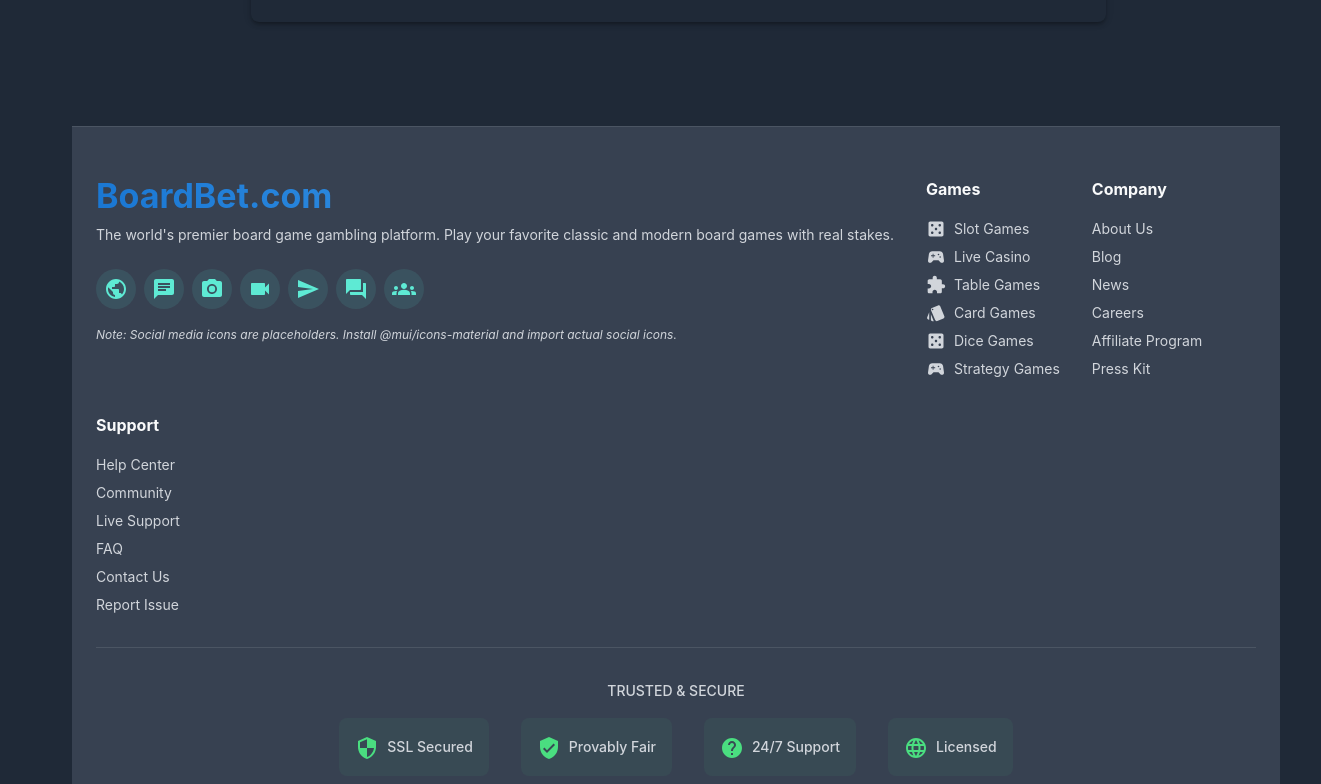
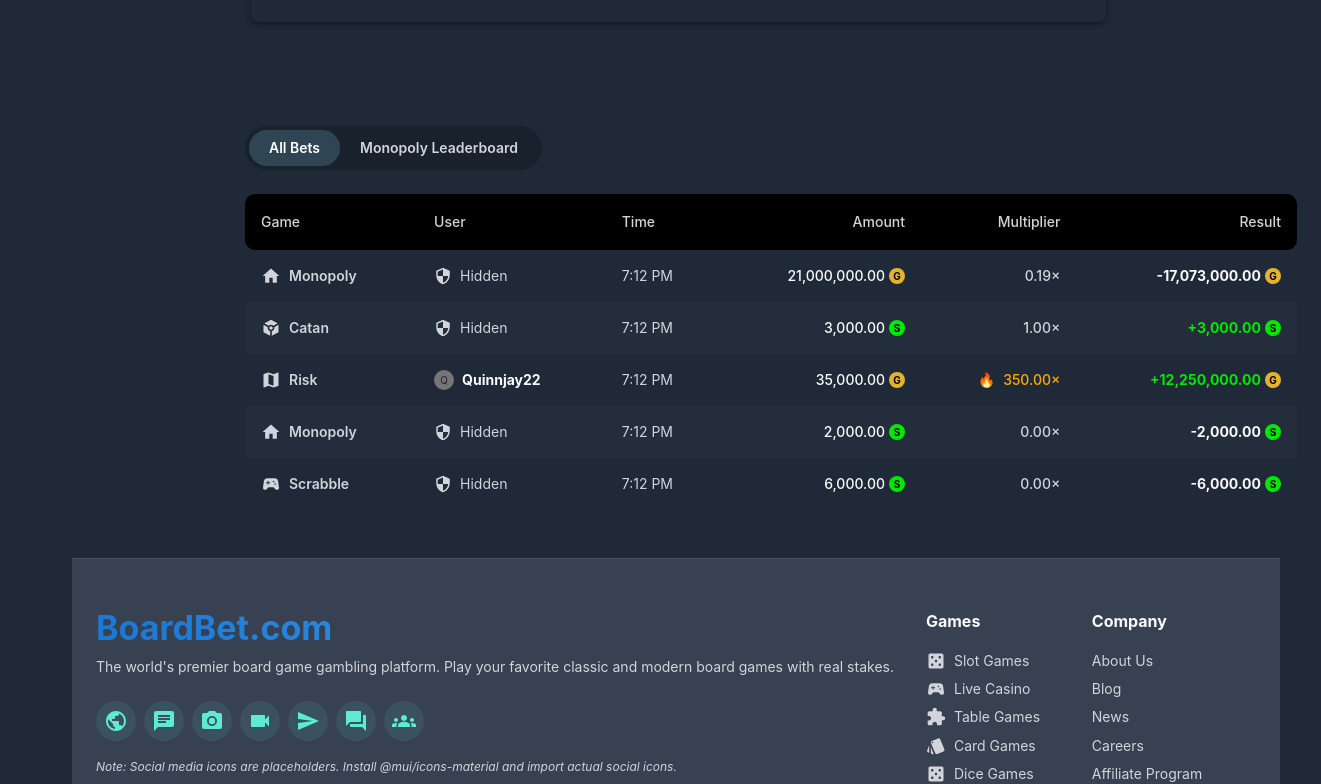
Before and after one commit to TennaThePhantom/BoardBet, a React (Vite) app: page / in a window 1280 px wide. Shown: the part 949-1733 px from the top of the page, 1321 px wide, since content can reach past the window. Built offline with nearby package versions, Linux system fonts and the light colour scheme; a web font is replaced by a local one.

Commit message:
leaderboard

```diff
--- /dev/null
+++ b/src/components/BoardGameLeaderboard.jsx
@@ -0,0 +1,341 @@
+import React, { useState } from "react";
+import {
+	Box,
+	Paper,
+	Table,
+	TableBody,
+	TableCell,
+	TableContainer,
+	TableHead,
+	TableRow,
+	Typography,
+	Button,
+	Stack,
+	Avatar,
+	styled,
+} from "@mui/material";
+import {
+	Home as HomeIcon,
+	Map as MapIcon,
+	Token as TokenIcon,
+	SportsEsports as SportsEsportsIcon,
+	Security as SecurityIcon,
+} from "@mui/icons-material";
+
+const ToggleContainer = styled(Paper)(({ theme }) => ({
+	display: "inline-flex",
+	backgroundColor: "rgba(0, 0, 0, 0.2)",
+	borderRadius: "25px",
+	padding: "4px",
+	marginBottom: theme.spacing(3),
+}));
+
+const ToggleButton = styled(Button)(({ theme, active }) => ({
+	borderRadius: "20px",
+	padding: "6px 20px",
+	textTransform: "none",
+	fontWeight: 600,
+	boxShadow: "none",
+	backgroundColor: active ? "#2f4553" : "transparent",
+	color: active ? "#fff" : theme.palette.text.secondary,
+	"&:hover": {
+		backgroundColor: active ? "#2f4553" : "rgba(255, 255, 255, 0.05)",
+	},
+}));
+
+const CurrencyBadge = styled(Box)(({ type }) => ({
+	backgroundColor: type === "Gold" ? "#e2b42d" : "#00e701",
+	color: "#000",
+	borderRadius: "50%",
+	width: 16,
+	height: 16,
+	display: "flex",
+	alignItems: "center",
+	justifyContent: "center",
+	fontSize: "10px",
+	fontWeight: "bold",
+	marginLeft: "4px",
+}));
+
+const mockData = [
+	{
+		id: 1,
+		game: "Monopoly",
+		user: "Hidden",
+		time: "7:12 PM",
+		amount: 21000000,
+		currency: "Gold",
+		multiplier: 0.19,
+		profit: -17073000,
+		type: "loss",
+	},
+	{
+		id: 2,
+		game: "Catan",
+		user: "Hidden",
+		time: "7:12 PM",
+		amount: 3000,
+		currency: "Cash",
+		multiplier: 1.0,
+		profit: 3000,
+		type: "win",
+	},
+	{
+		id: 3,
+		game: "Risk",
+		user: "Quinnjay22",
+		time: "7:12 PM",
+		amount: 35000,
+		currency: "Gold",
+		multiplier: 350.0,
+		profit: 12250000,
+		type: "bigWin",
+	},
+	{
+		id: 4,
+		game: "Monopoly",
+		user: "Hidden",
+		time: "7:12 PM",
+		amount: 2000,
+		currency: "Cash",
+		multiplier: 0.0,
+		profit: -2000,
+		type: "loss",
+	},
+	{
+		id: 5,
+		game: "Scrabble",
+		user: "Hidden",
+		time: "7:12 PM",
+		amount: 6000,
+		currency: "Cash",
+		multiplier: 0.0,
+		profit: -6000,
+		type: "loss",
+	},
+];
+
+const formatNumber = (num) => {
+	return new Intl.NumberFormat("en-US", {
+		minimumFractionDigits: 2,
+		maximumFractionDigits: 2,
+	}).format(num);
+};
+
+const BoardGameLeaderboard = () => {
+	const [activeTab, setActiveTab] = useState("bets");
+
+	return (
+		<Box sx={{ width: "100%", maxWidth: "1100px", mx: "auto", p: 3, marginLeft: "125px"}}>
+			<ToggleContainer elevation={0}>
+				<ToggleButton
+					active={activeTab === "bets" ? 1 : 0}
+					onClick={() => setActiveTab("bets")}
+				>
+					All Bets
+				</ToggleButton>
+				<ToggleButton
+					active={activeTab === "monopoly" ? 1 : 0}
+					onClick={() => setActiveTab("monopoly")}
+				>
+					Monopoly Leaderboard
+				</ToggleButton>
+			</ToggleContainer>
+
+			<TableContainer
+				component={Paper}
+				elevation={0}
+				sx={{ bgcolor: "transparent", backgroundImage: "none" }}
+			>
+				<Table
+					sx={{ minWidth: 650, borderCollapse: "separate", borderSpacing: 0 }}
+					aria-label="board game leaderboard"
+				>
+					<TableHead>
+						<TableRow
+							sx={{
+								backgroundColor: "#000000",
+								"& th:first-of-type": {
+									borderTopLeftRadius: "10px",
+									borderBottomLeftRadius: "10px",
+								},
+								"& th:last-of-type": {
+									borderTopRightRadius: "10px",
+									borderBottomRightRadius: "10px",
+								},
+							}}
+						>
+							<TableCell sx={{ color: "text.secondary", borderBottom: "none" }}>
+								Game
+							</TableCell>
+							<TableCell sx={{ color: "text.secondary", borderBottom: "none" }}>
+								User
+							</TableCell>
+							<TableCell sx={{ color: "text.secondary", borderBottom: "none" }}>
+								Time
+							</TableCell>
+							<TableCell
+								align="right"
+								sx={{ color: "text.secondary", borderBottom: "none" }}
+							>
+								Amount
+							</TableCell>
+							<TableCell
+								align="right"
+								sx={{ color: "text.secondary", borderBottom: "none" }}
+							>
+								Multiplier
+							</TableCell>
+							<TableCell
+								align="right"
+								sx={{ color: "text.secondary", borderBottom: "none" }}
+							>
+								Result
+							</TableCell>
+						</TableRow>
+					</TableHead>
+					<TableBody>
+						{mockData.map((row) => (
+							<TableRow
+								key={row.id}
+								sx={{
+									"&:nth-of-type(even)": {
+										bgcolor: "rgba(255, 255, 255, 0.02)",
+									},
+									"&:hover": { bgcolor: "rgba(255, 255, 255, 0.05)" },
+									cursor: "pointer",
+									border: "none",
+								}}
+							>
+								<TableCell
+									sx={{
+										color: "text.primary",
+										borderBottom: "none",
+										fontWeight: 600,
+									}}
+								>
+									<Stack direction="row" alignItems="center" spacing={1}>
+										{row.game === "Monopoly" && (
+											<HomeIcon
+												sx={{ color: "text.secondary", fontSize: 20 }}
+											/>
+										)}
+										{row.game === "Risk" && (
+											<MapIcon sx={{ color: "text.secondary", fontSize: 20 }} />
+										)}
+										{row.game === "Catan" && (
+											<TokenIcon
+												sx={{ color: "text.secondary", fontSize: 20 }}
+											/>
+										)}
+										{["Scrabble"].includes(row.game) && (
+											<SportsEsportsIcon
+												sx={{ color: "text.secondary", fontSize: 20 }}
+											/>
+										)}
+										<Typography variant="body2" fontWeight="600">
+											{row.game}
+										</Typography>
+									</Stack>
+								</TableCell>
+
+								<TableCell sx={{ borderBottom: "none" }}>
+									<Stack direction="row" alignItems="center" spacing={1}>
+										{row.user === "Hidden" ? (
+											<SecurityIcon
+												sx={{ fontSize: 18, color: "text.secondary" }}
+											/>
+										) : (
+											<Avatar sx={{ width: 20, height: 20, fontSize: 10 }}>
+												Q
+											</Avatar>
+										)}
+										<Typography
+											variant="body2"
+											color={
+												row.user === "Hidden"
+													? "text.secondary"
+													: "text.primary"
+											}
+											fontWeight={row.user !== "Hidden" ? "bold" : "normal"}
+										>
+											{row.user}
+										</Typography>
+									</Stack>
+								</TableCell>
+
+								<TableCell
+									sx={{ color: "text.secondary", borderBottom: "none" }}
+								>
+									{row.time}
+								</TableCell>
+
+								<TableCell align="right" sx={{ borderBottom: "none" }}>
+									<Stack
+										direction="row"
+										justifyContent="flex-end"
+										alignItems="center"
+									>
+										<Typography
+											variant="body2"
+											fontWeight={500}
+											color="text.primary"
+										>
+											{formatNumber(row.amount)}
+										</Typography>
+										<CurrencyBadge type={row.currency}>
+											{row.currency === "Gold" ? "G" : "S"}
+										</CurrencyBadge>
+									</Stack>
+								</TableCell>
+
+								<TableCell align="right" sx={{ borderBottom: "none" }}>
+									{row.type === "bigWin" && (
+										<Box component="span" sx={{ mr: 1 }}>
+											🔥
+										</Box>
+									)}
+									<Typography
+										component="span"
+										variant="body2"
+										fontWeight={500}
+										sx={{
+											color:
+												row.type === "bigWin" ? "#ffaa00" : "text.secondary",
+										}}
+									>
+										{row.multiplier.toFixed(2)}×
+									</Typography>
+								</TableCell>
+
+								<TableCell align="right" sx={{ borderBottom: "none" }}>
+									<Stack
+										direction="row"
+										justifyContent="flex-end"
+										alignItems="center"
+									>
+										<Typography
+											variant="body2"
+											fontWeight="bold"
+											sx={{
+												color: row.profit >= 0 ? "#00e701" : "text.primary",
+											}}
+										>
+											{row.profit >= 0 ? "+" : ""}
+											{formatNumber(row.profit)}
+										</Typography>
+										<CurrencyBadge type={row.currency}>
+											{row.currency === "Gold" ? "G" : "S"}
+										</CurrencyBadge>
+									</Stack>
+								</TableCell>
+							</TableRow>
+						))}
+					</TableBody>
+				</Table>
+			</TableContainer>
+		</Box>
+	);
+};
+
+export default BoardGameLeaderboard;
--- a/src/pages/HomePage.jsx
+++ b/src/pages/HomePage.jsx
@@ -2,6 +2,7 @@
 import SocialBanner from "../components/SocialBanner.jsx";
 import SearchBar from "../components/SearchBar.jsx";
 import ImageSlider from "../components/ImageSlider.jsx";
+import BoardGameLeaderboard from "../components/BoardGameLeaderboard.jsx";
 
 function HomePage() {
 	return (
@@ -9,6 +10,7 @@
 			<SocialBanner />
 			<SearchBar />
 			<ImageSlider />
+			<BoardGameLeaderboard/>
 		</>
 	);
 }
```
